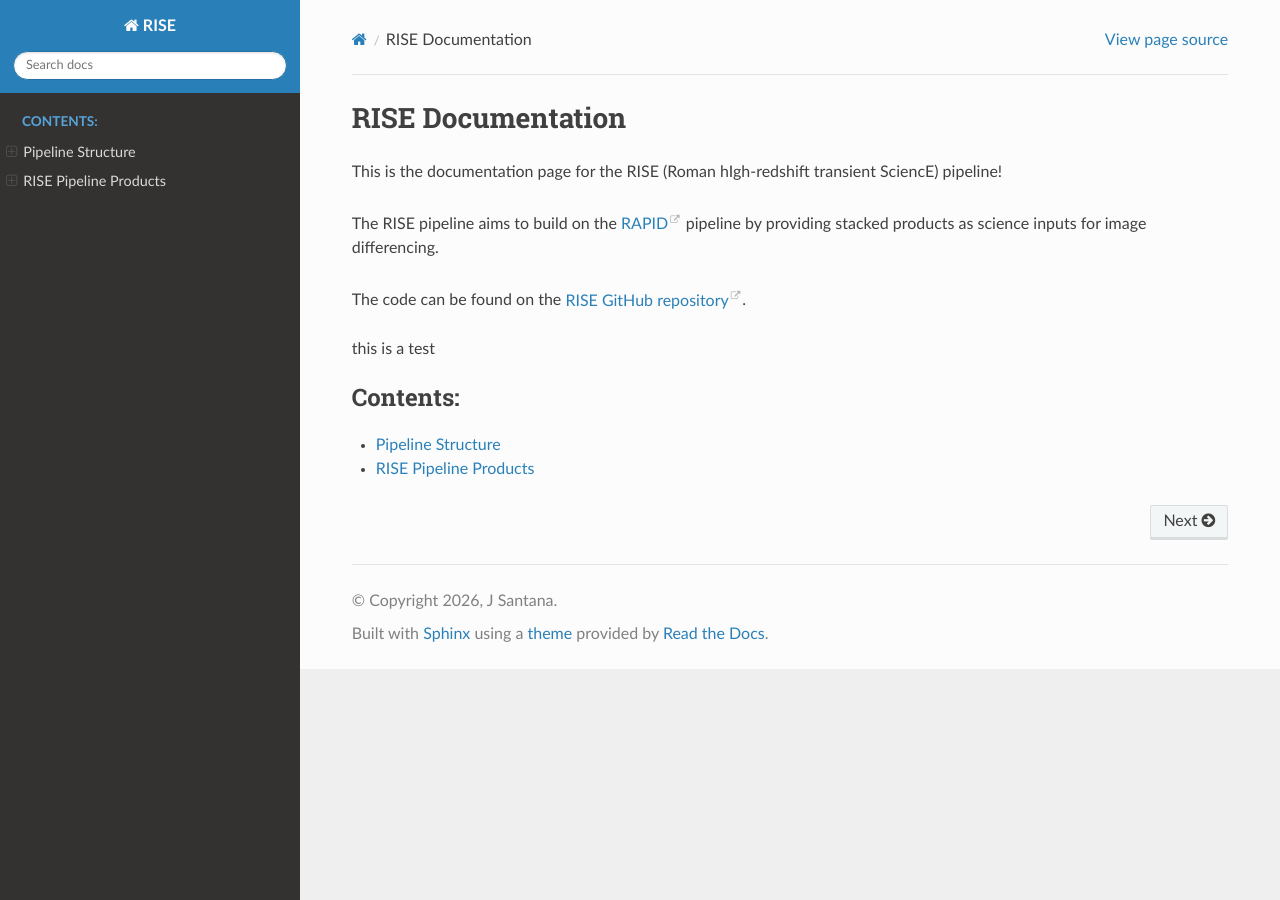
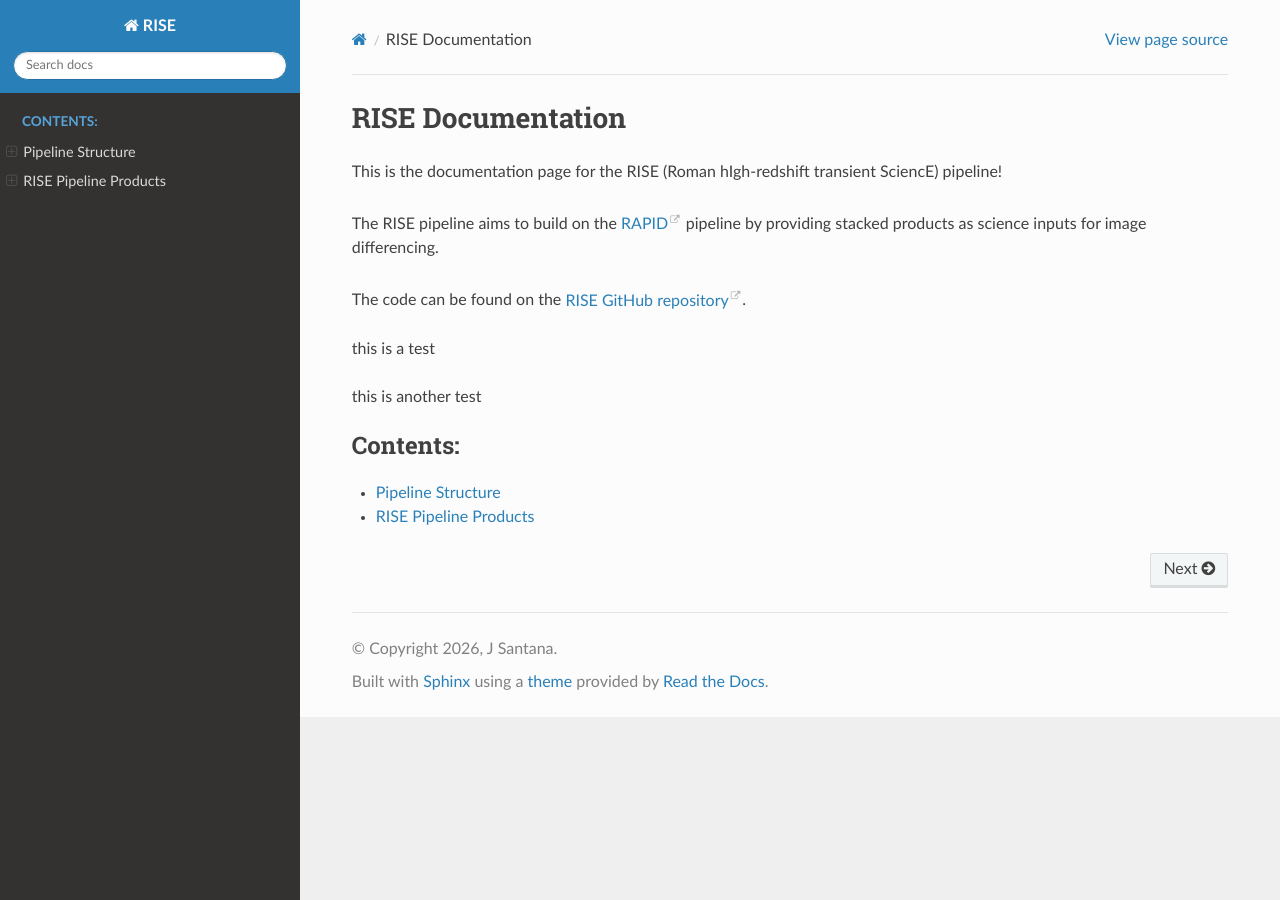
Before and after one commit to joseph-santana/RISE-docs, a Sphinx documentation site: the page built from source/index.rst, in a window 1280 px wide. Built offline with Sphinx 7.4.7 and the Read the Docs theme 3.1.0, drawn with Linux system fonts in a browser that asks for light colours.

Commit message:
cache test

```diff
--- a/source/index.rst
+++ b/source/index.rst
@@ -14,6 +14,8 @@ The code can be found on the `RISE GitHub repository`_.
 
 this is a test
 
+this is another test
+
 .. _RISE GitHub repository: https://github.com/joseph-santana/RISE
 .. _RAPID: https://caltech-ipac-rapid.readthedocs.io/en/latest/index.html
 
```
